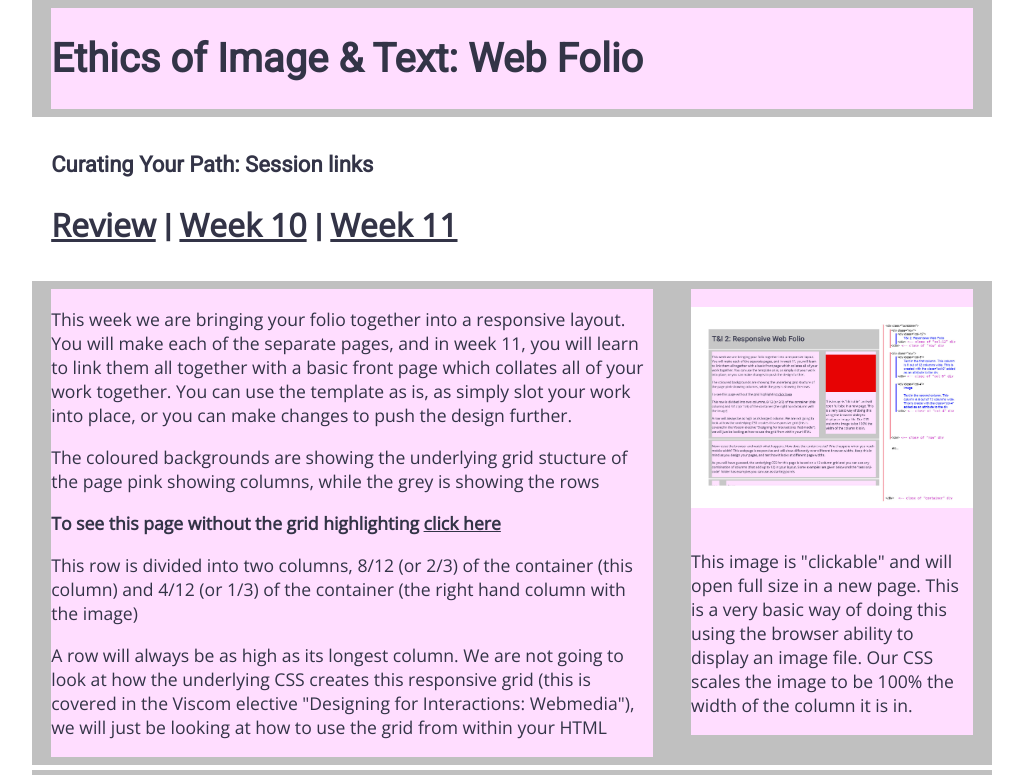
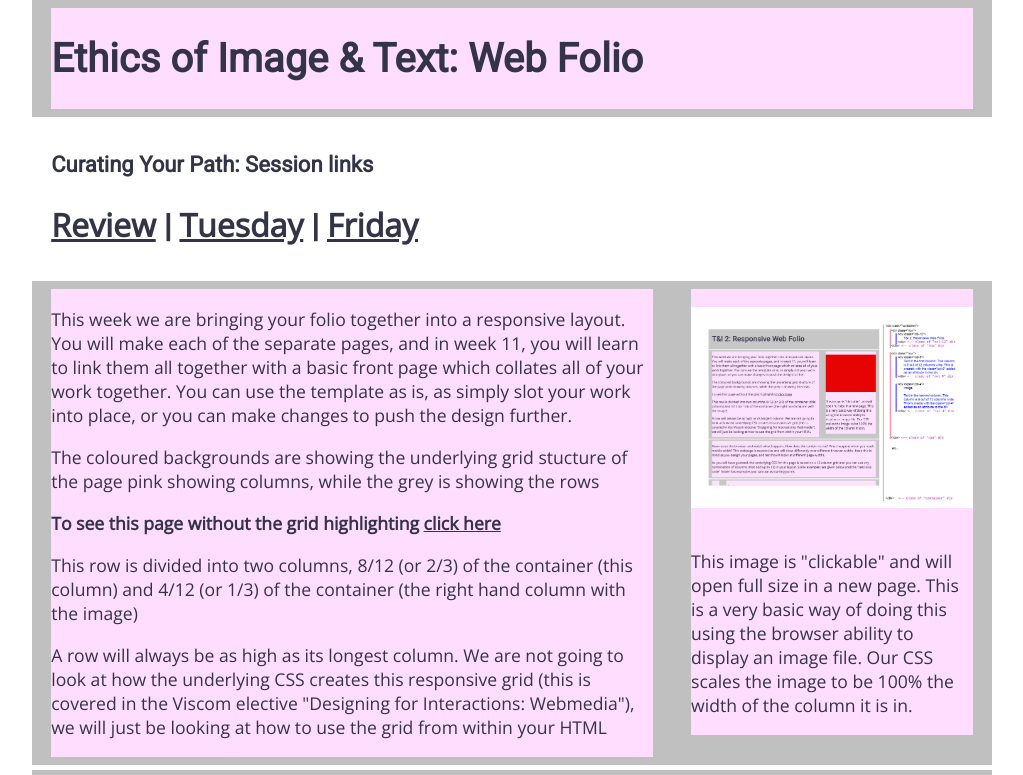
Before and after one commit to UTS-Visual-Communication/curating-your-path, a plain HTML site: page session2.html in a window 1280 px wide. Shown: the top 775 px of the page, without its empty margins (128-1151 px from the left). Drawn offline with nearby package versions, Linux system fonts and the light colour scheme.

Commit message:
Update session2.html

```diff
--- a/session2.html
+++ b/session2.html
@@ -20,7 +20,7 @@
 			<div class="row">
 				<div class="col-12 ">
 					<h3>Curating Your Path: Session links</h3>
-					<h2><a href="index.html">Review</a> | <a href="session2.html">Week 10</a> | <a href="session3.html">Week 11</a></h2>
+					<h2><a href="index.html">Review</a> | <a href="session2.html">Tuesday</a> | <a href="session3.html">Friday</a></h2>
 				</div>
 			</div>
 
```
